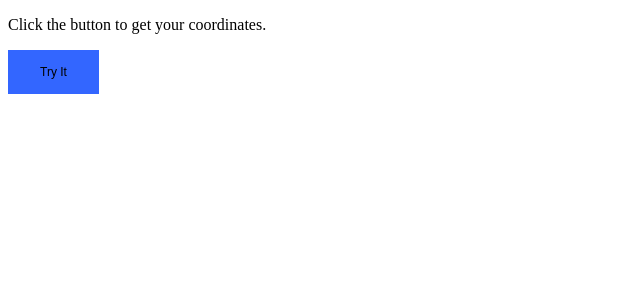
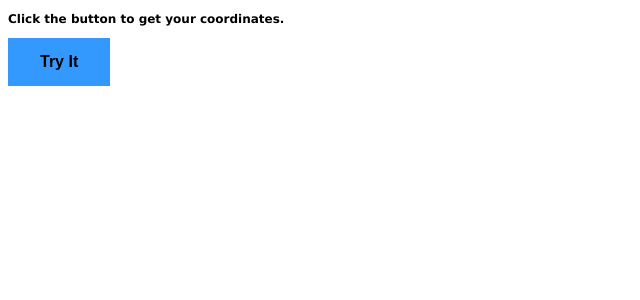
Before and after one commit to thisiszeshak/GIS-JS-app, a PHP site: page / in a window 1280 px wide. Shown: the top 300 px of the page, without its empty margins (0-640 px from the left). Run offline with PHP 8.4, Linux system fonts and the light colour scheme.

Commit message:
arreglo css

```diff
--- a/index.html
+++ b/index.html
@@ -9,9 +9,8 @@
 
   <p>Click the button to get your coordinates.</p>
 
-  <button id="boton" onclick="getLocation()">Try It</button>
+  <button id="boton" onclick="getLocation()">Try It</button><br><br>
 
-  <br>
   <div id="myDiv">
     <p id="demo"></p>
   </div>
@@ -31,7 +30,7 @@
       x.innerHTML = "Latitude: " + position.coords.latitude +
         "<br>Longitude: " + position.coords.longitude;
       var div = document.getElementById("myDiv");
-      div.className ="coordenadas";
+      div.className = "coordenadas";
     }
 
     function showError(error) {
--- a/main.css
+++ b/main.css
@@ -2,19 +2,23 @@
     border: 1px solid black;
     border-radius: 10px;
     max-width: 200px;
+    text-align: center;
 }
-#demo{
+body{
     font-family: Verdana, Geneva, Tahoma, sans-serif;
+    font-weight: bold;
+    font-size: 12px;
 }
 #boton{
-    background-color:rgb(51, 102, 255);
+    background-color:rgb(51, 153, 255);
     border: none;
     padding: 15px 32px;
     text-align: center;
     text-decoration: none;
     display: inline-block;
-    font-size: 12px;
     cursor: pointer;
+    font-weight: bold;
+    font-size: 16px;
 }
 #boton:hover{
     opacity: 0,7;
```
